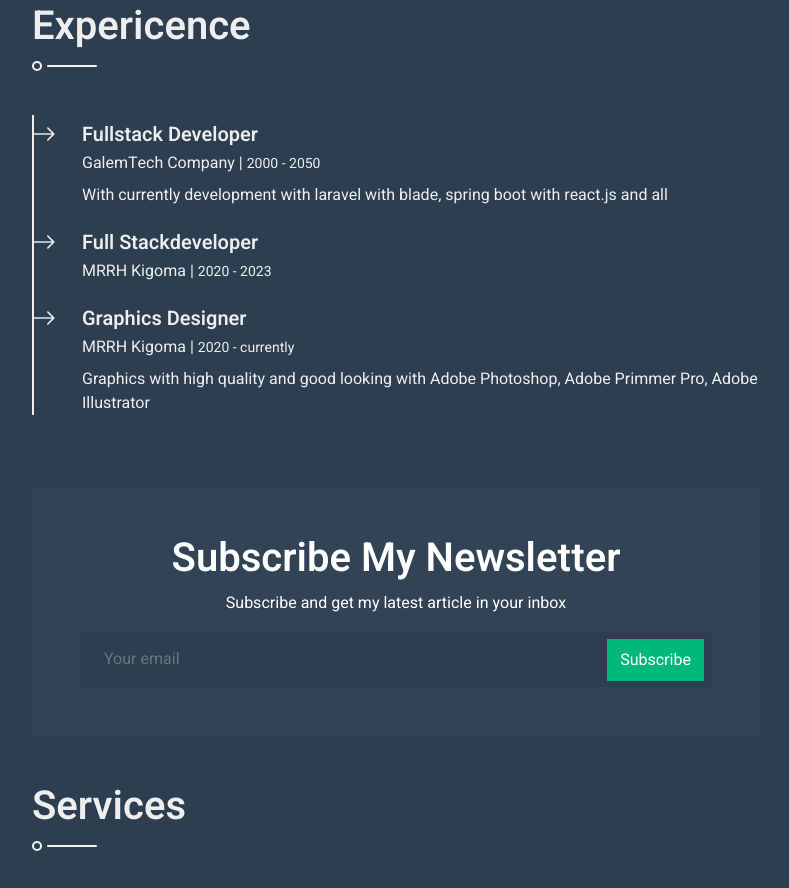
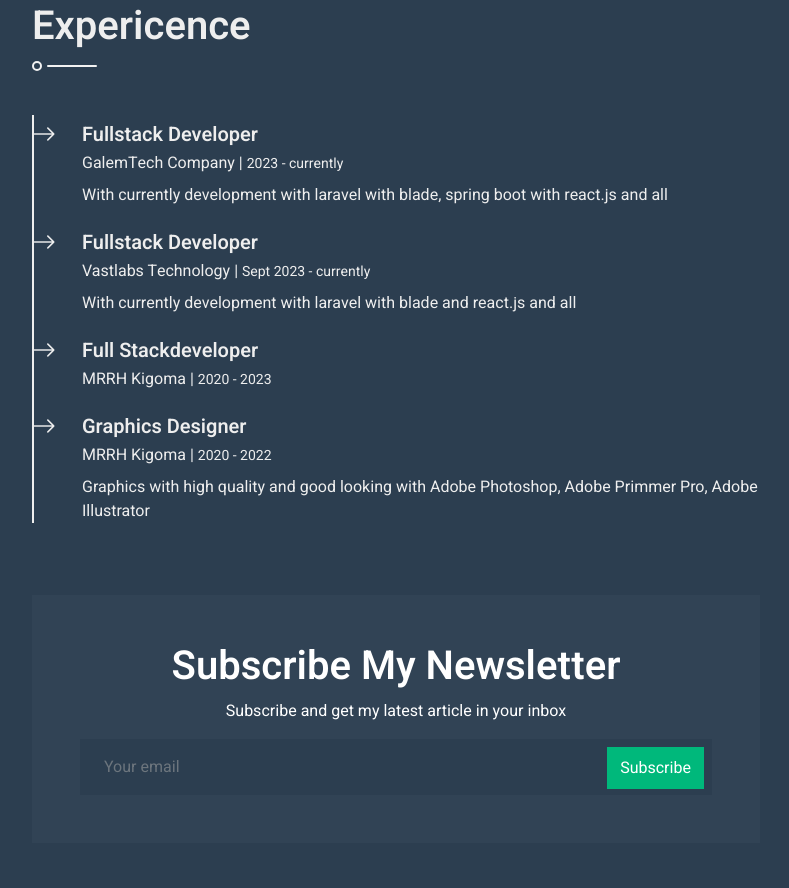
Before and after one commit to gmwangomo/bootstrap-cv-resume-template, a plain HTML site: page index.html in a window 1280 px wide. Shown: the part 960-1848 px from the top of the page, without its empty margins (438-1227 px from the left). Drawn offline with nearby package versions, Linux system fonts and the light colour scheme.

Commit message:
Updating the Experience area

```diff
--- a/index.html
+++ b/index.html
@@ -190,8 +190,14 @@
                             <div class="position-relative mb-4">
                                 <span class="bi bi-arrow-right fs-4 text-light position-absolute" style="top: -5px; left: -50px;"></span>
                                 <h5 class="mb-1">Fullstack Developer</h5>
-                                <p class="mb-2">GalemTech Company | <small>2000 - 2050</small></p>
+                                <p class="mb-2">GalemTech Company | <small>2023 - currently</small></p>
                                 <p>With currently development with laravel with blade, spring boot with react.js and all</p>
+                            </div>
+                            <div class="position-relative mb-4">
+                                <span class="bi bi-arrow-right fs-4 text-light position-absolute" style="top: -5px; left: -50px;"></span>
+                                <h5 class="mb-1">Fullstack Developer</h5>
+                                <p class="mb-2">Vastlabs Technology | <small>Sept 2023 - currently</small></p>
+                                <p>With currently development with laravel with blade and react.js and all</p>
                             </div>
                             <div class="position-relative mb-4">
                                 <span class="bi bi-arrow-right fs-4 text-light position-absolute" style="top: -5px; left: -50px;"></span>
@@ -202,7 +208,7 @@
                             <div class="position-relative mb-4">
                                 <span class="bi bi-arrow-right fs-4 text-light position-absolute" style="top: -5px; left: -50px;"></span>
                                 <h5 class="mb-1">Graphics Designer</h5>
-                                <p class="mb-2">MRRH Kigoma | <small>2020 - currently</small></p>
+                                <p class="mb-2">MRRH Kigoma | <small>2020 - 2022</small></p>
                                 <p>Graphics with high quality and good looking with Adobe Photoshop, Adobe Primmer Pro, Adobe Illustrator</p>
                             </div>
                         </div>
```
